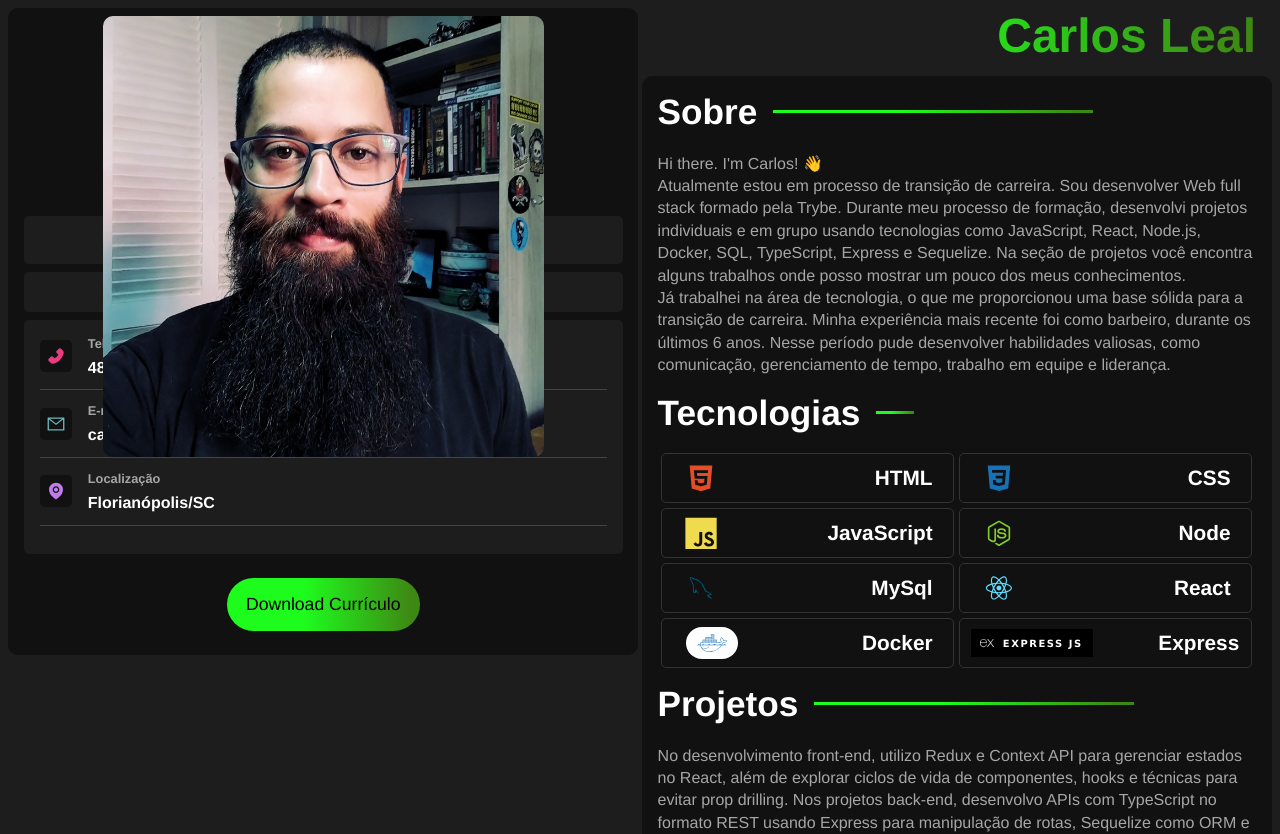
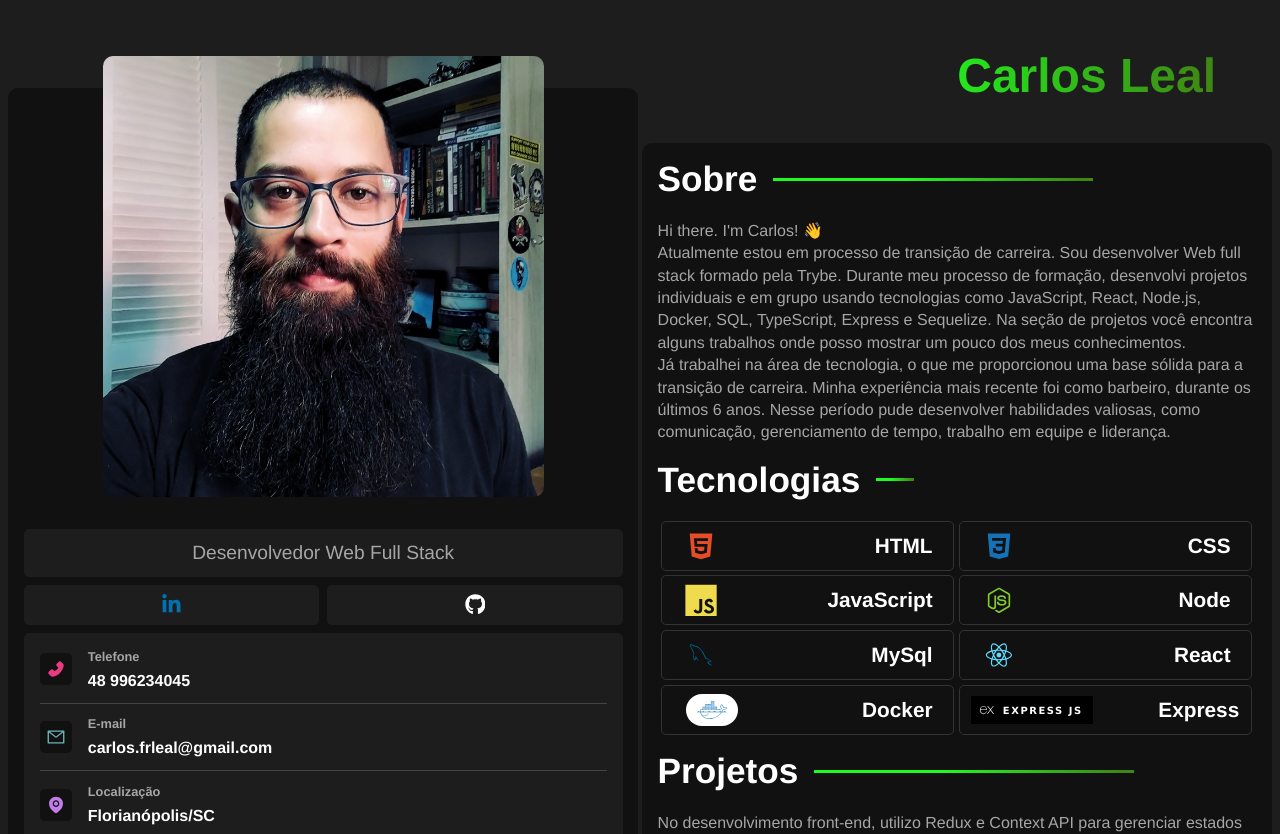
Before and after one commit to carlosleal89/portfolio, a React (Vite) app: page / in a window 1280 px wide. Shown: the top 834 px of the page. Built offline with nearby package versions, Linux system fonts and the light colour scheme.

Commit message:
ajuste main-title

```diff
--- a/src/components/Sidebar.tsx
+++ b/src/components/Sidebar.tsx
@@ -9,6 +9,7 @@ const Sidebar: React.FC = () => {
   return (
     <aside id='sidebar'>
       <img src={ Selfie } alt="Carlos Leal - profile picture" />
+      <h2 id='main-title-mobile'>Carlos Leal</h2>
       <p className='job-title'>Desenvolvedor Web Full Stack</p>
       <SocialNetworks />
       <InformationContainer />
--- a/src/styles/components/app.sass
+++ b/src/styles/components/app.sass
@@ -7,6 +7,7 @@
   gap: 0.5rem
 
   h1
+    display: none
     position: absolute
     top: 13.6rem
     left: 4rem
--- a/src/styles/components/sidebar.sass
+++ b/src/styles/components/sidebar.sass
@@ -16,15 +16,20 @@
   img
     max-width: 70%
     border-radius: variables.$container-border-radius
-    position: absolute
-    top: 0.5rem
+
+  #main-title-mobile
+    background: variables.$gradient
+    -webkit-background-clip: text
+    -webkit-text-fill-color: transparent
+    margin: 1rem 1rem 0
+    font-size: 2rem
 
 
   .job-title
     color: variables.$text-color-secondary
     background-color: variables.$bg-color-secondary
     border-radius: variables.$card-border-radius
-    margin: 13rem 1rem 0
+    margin: 1rem 1rem 0
     padding: .8rem 1.5rem
     width: 95%
 
--- a/src/styles/media-queries.sass
+++ b/src/styles/media-queries.sass
@@ -2,21 +2,8 @@
 @use './mixins'
 
 @media screen and (min-width: 375px)
-  #portfolio
-
-    h1
-      left: 5rem
-      top: 15.2rem
-      font-size: 2.4rem
 
   #sidebar
-
-    .job-title
-      margin: 15rem 1rem 0
-
-    .resume-btn
-      @include mixins.resume-btn-mobile
-      margin-top: -0.5rem
 
   .tech-container
 
@@ -31,22 +18,6 @@
             right: 3.5rem
 
 @media screen and (min-width: 414px)
-  #portfolio
-
-    h1
-      left: 6rem
-      top: 17rem
-      font-size: 2.5rem
-
-  #sidebar
-
-    .job-title
-      margin: 17rem 1rem 0
-
-    .resume-btn
-      @include mixins.resume-btn-mobile
-      margin-top: -0.5rem
-
   .tech-container
 
     .tech-grid
@@ -70,20 +41,27 @@
     align-items: start
 
     #main-title
+      display: block
       position: static
       font-size: 3rem
       text-align: right
-      margin-bottom: 0.8rem
+      margin: 2.5rem
       padding-right: 1rem
+
   #sidebar
 
+    margin-top: 5rem
+
+    img
+      position: relative
+      top: -5rem
+
+    #main-title-mobile
+      display: none
+
     .job-title
-      margin: 10rem 1rem 0
+      margin: -3rem 1rem 0
       font-size: 1.2rem
-
-    .resume-btn
-      @include mixins.resume-btn-mobile
-      margin-top: -0.5rem
 
   .tech-container
 
```
Also changed, not shown: src/styles/components/aboutcontainer.sass (added).
